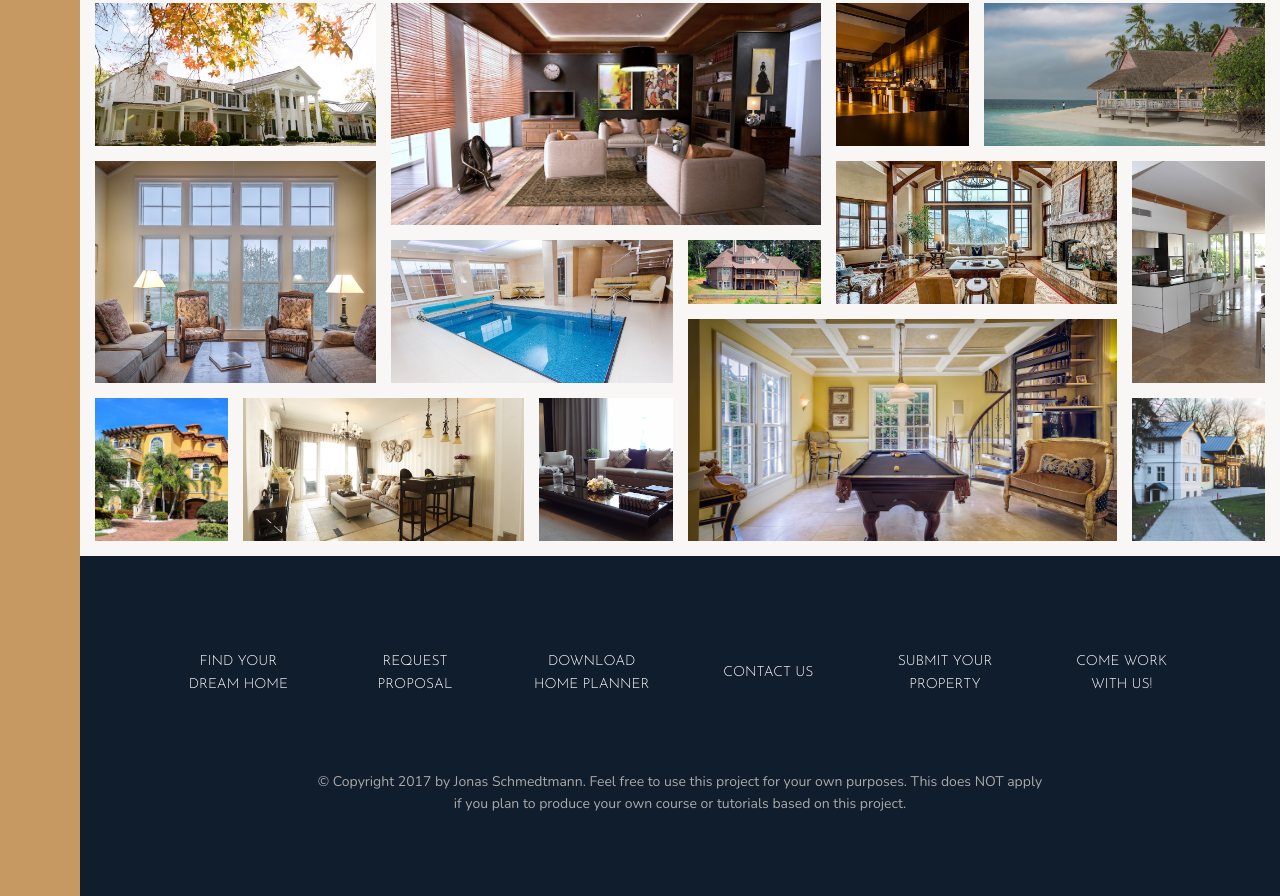
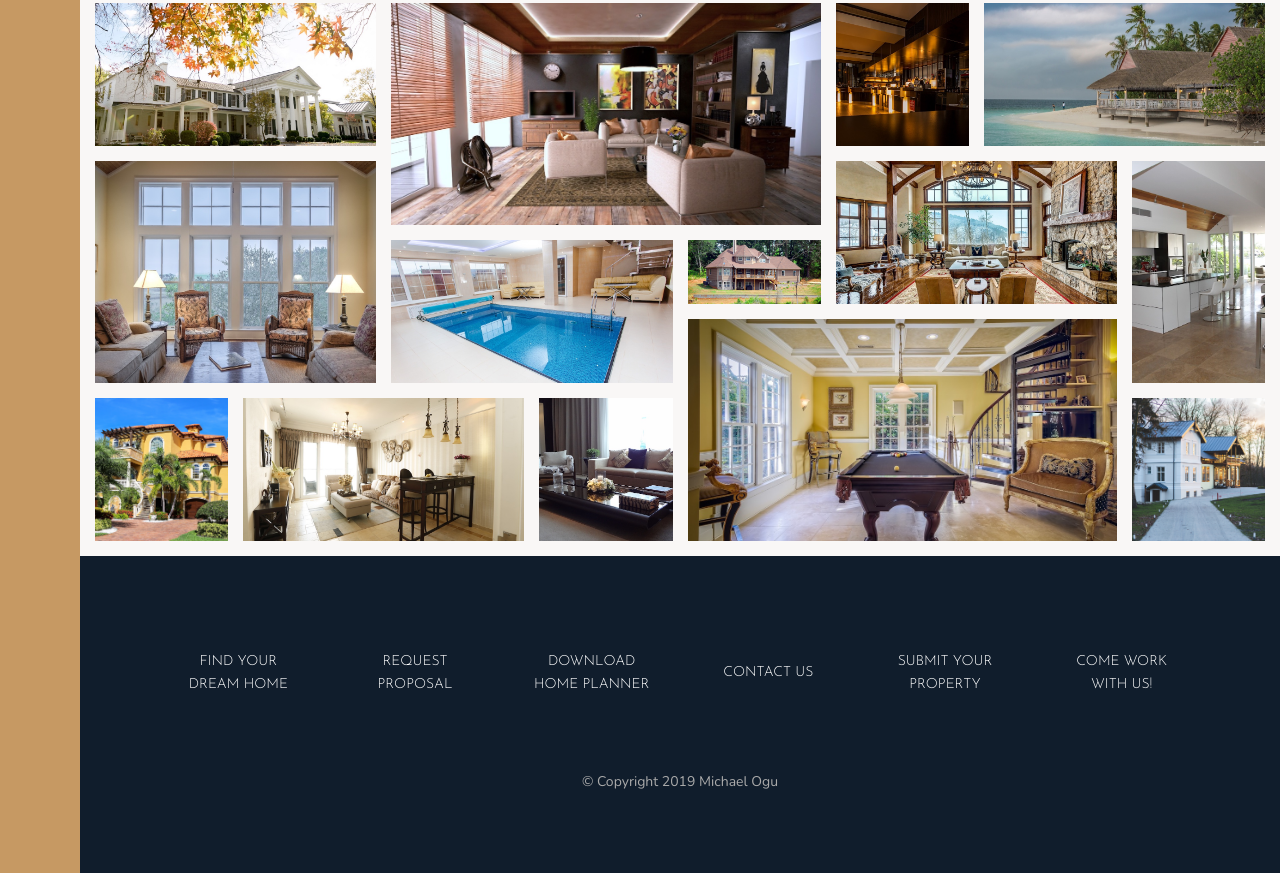
Before and after one commit to bezalel001/Nexter, a website: page index.html in a window 1280 px wide. Shown: the part 3084-3980 px from the top of the page. After the commit the page ends 3957 px from the top, so only its background shows below. Drawn offline with nearby package versions, Linux system fonts and the light colour scheme.

Commit message:
add copyright

```diff
--- a/index.html
+++ b/index.html
@@ -348,7 +348,7 @@
                     <li class="nav__item"><a href="#" class="nav__link">Come work with us!</a></li>
             </ul>
             <p class="copyright">
-                &copy; Copyright 2017 by Jonas Schmedtmann. Feel free to use this project for your own purposes. This does NOT apply if you plan to produce your own course or tutorials based on this project.
+                &copy; Copyright 2019 Michael Ogu
             </p>
         </footer>
     </body>
```
